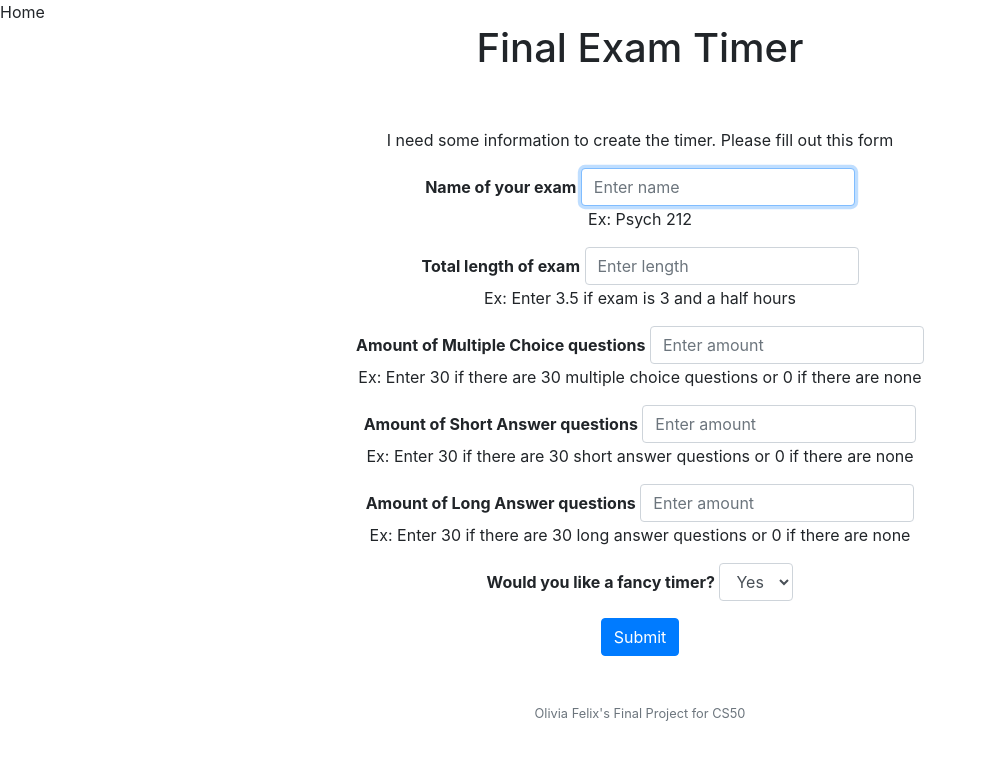
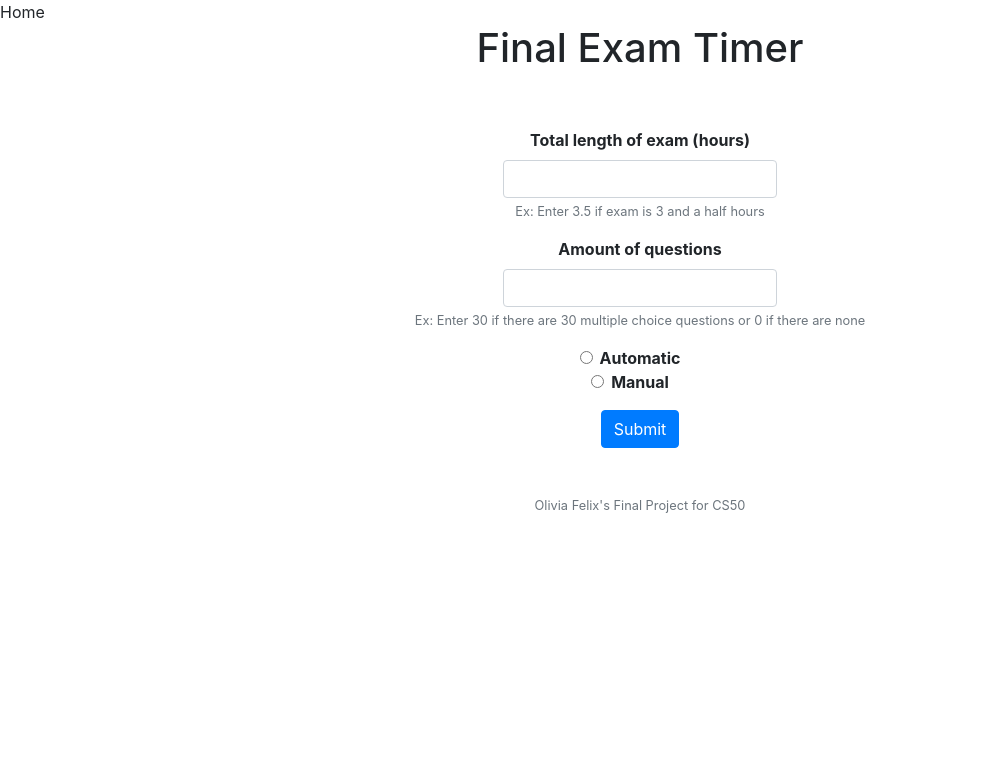
Before and after one commit to oliviaflexx/final_project, a Flask app: page / in a window 1280 px wide. Shown: the top 760 px of the page, without its empty margins (0-986 px from the left). Run offline with Flask 2, Linux system fonts and the light colour scheme; some libraries are stand-ins or nearby versions.

Commit message:
cleaned up and ready to style

```diff
--- a/application.py
+++ b/application.py
@@ -34,28 +34,27 @@ db = SQL("sqlite:///timer.db")
 def index():
     """"Fill out form"""
     if request.method == "POST":
-        exam_name = request.form.get("exam_name")
         length = request.form.get("length")
         mc_count = request.form.get("mc_count")
-        sa_count = request.form.get("sa_count")
-        la_count = request.form.get("la_count")
         typet = request.form.get("typet")
-        print("typet")
-        print(typet)
 
         if not length:
-            return render_template("sorry.html")
-        if not (mc_count or sa_count or la_count):
-            return render_template("sorry.html")
+            sorry = "You didn't enter an exam length"
+            return render_template("sorry.html", sorry=sorry)
+        if not mc_count:
+            sorry = "You didn't enter an amount of questions"
+            return render_template("sorry.html", sorry=sorry)
 
-        if (typet == 'yes'):
-            return render_template("fancytimer.html", exam_name=exam_name, length=length, mc_count=mc_count, sa_count=sa_count, la_count=la_count)
+        if (typet == 'manual'):
+            return render_template("fancytimer.html", length=length, mc_count=mc_count)
         else:
-            return render_template("regulartimer.html", exam_name=exam_name, length=length, mc_count=mc_count, sa_count=sa_count, la_count=la_count)
+            return render_template("regulartimer.html", length=length, mc_count=mc_count)
     else:
         return render_template("index.html")
 
-@app.route("/timer", methods=["GET"])
-def timer():
-    """Show timer"""
-    return render_template("timer.html")
+@app.route("/sorry", methods=["GET", "POST"])
+def sorry():
+    if request.method == "POST":
+        return redirect("/")
+    else:
+        return render_template("sorry.html")
--- a/static/regulartimer.js
+++ b/static/regulartimer.js
@@ -52,7 +52,7 @@ function initializeClockp(id, endtime, pendtime) {
   const pminutesSpan = clock.querySelector('.pminutes');
   const psecondsSpan = clock.querySelector('.pseconds');
   var treset = 1;
-  document.getElementById('question').innerHTML = up;
+  document.getElementById('question').innerHTML = "Question #" + up;
 
   function updateClockp() {
     const t = getTimeRemaining(pendtime);
@@ -76,7 +76,7 @@ function initializeClockp(id, endtime, pendtime) {
       const qdeadline = makeQuestionDeadline(length, mc_count);
       initializeClockp('pclockdiv', deadline, qdeadline);
       up = up + 1;
-      document.getElementById('question').innerHTML = up;
+      document.getElementById('question').innerHTML = "Question # " + up;
       treset = 1;
     }
   }
--- a/templates/fancytimer.html
+++ b/templates/fancytimer.html
@@ -2,8 +2,7 @@
 
 {% block main %}
 
-<p>This is where the timer will go</p>
-<h1>Countdown Clock</h1>
+<h1>{{ exam_name }} Countdown Clock</h1>
 <div>
   <button id="start">Begin</button>
 </div>
@@ -24,7 +23,6 @@
 
 <div>
   <h1><span id="question"></span></h1>
-  <span id="demo"></span>
 </div>
 <div id="pclockdiv">
   <div>
--- a/templates/index.html
+++ b/templates/index.html
@@ -1,39 +1,24 @@
 {% extends "layout.html" %}
 
 {% block main %}
-<p>I need some information to create the timer. Please fill out this form</p>
 <form action="/" method="post">
         <div class="form-group">
-            <label for "exam_name">Name of your exam</label>
-            <input autocomplete="off" autofocus class="form-control" name="exam_name" placeholder="Enter name" type="text">
-            <p class="example">Ex: Psych 212</p>
+            <label for "length">Total length of exam (hours)</label>
+            <br>
+            <input class="form-control" name="length" type="text">
+            <small id="example" class="form-text text-muted">Ex: Enter 3.5 if exam is 3 and a half hours</small>
         </div>
         <div class="form-group">
-            <label for "length">Total length of exam</label>
-            <input class="form-control" name="length" placeholder="Enter length" type="text">
-            <p class="example">Ex: Enter 3.5 if exam is 3 and a half hours</p>
+            <label for "mc_count">Amount of questions</label>
+            <br>
+            <input class="form-control" name="mc_count" type="text">
+            <small id="example" class="form-text text-muted">Ex: Enter 30 if there are 30 multiple choice questions or 0 if there are none</small>
         </div>
         <div class="form-group">
-            <label for "mc_count">Amount of Multiple Choice questions</label>
-            <input class="form-control" name="mc_count" placeholder="Enter amount" type="text">
-            <p class="example">Ex: Enter 30 if there are 30 multiple choice questions or 0 if there are none</p>
-        </div>
-        <div class="form-group">
-            <label for "sa_count">Amount of Short Answer questions</label>
-            <input class="form-control" name="sa_count" placeholder="Enter amount" type="text">
-            <p class="example">Ex: Enter 30 if there are 30 short answer questions or 0 if there are none</p>
-        </div>
-        <div class="form-group">
-            <label for "exam_name">Amount of Long Answer questions</label>
-            <input class="form-control" name="la_count" placeholder="Enter amount" type="text">
-            <p class="example">Ex: Enter 30 if there are 30 long answer questions or 0 if there are none</p>
-        </div>
-        <div class="form-group">
-              <label for="typet">Would you like a fancy timer?</label>
-              <select class="form-control" name="typet">
-                    <option value="yes">Yes</option>
-                    <option value="no">No</option>
-              </select>
+            <input class="form-check-input" type="radio" name="typet" value="automatic">
+            <label class="form-check-label" for="typet">Automatic</label> <br>
+            <input class="form-check-input" type="radio" name="typet" value="manual">
+            <label class="form-check-label" for="typet">Manual</label>
         </div>
         <button class="btn btn-primary" type="submit">Submit</button>
     </form>
--- a/templates/regulartimer.html
+++ b/templates/regulartimer.html
@@ -2,8 +2,7 @@
 
 {% block main %}
 
-<p>This is where the timer will go</p>
-<h1>Countdown Clock</h1>
+<h1>{{ exam_name }} Countdown Clock</h1>
 <div>
   <button id="start">Begin</button>
 </div>
@@ -23,7 +22,7 @@
 </div>
 
 <div>
-  <h1>Question # <span id="question"></span></h1>
+  <h1><span id="question"></span></h1>
 </div>
 <div id="pclockdiv">
   <div>
--- a/templates/sorry.html
+++ b/templates/sorry.html
@@ -1,5 +1,8 @@
 {% extends "layout.html" %}
 
 {% block main %}
-<p>Something fucked up</p>
+<h2>Error: {{ sorry }}</h2>
+<form action="/sorry" method="post">
+    <button class="btn btn-primary" type=submit>Go Back</button>
+</form>
 {% endblock %}
--- a/templates/timer.html
+++ b/templates/timer.html
@@ -2,7 +2,6 @@
 
 {% block main %}
 
-<p>This is where the timer will go</p>
 <h1>Countdown Clock</h1>
 <div>
   <button id="start">Begin</button>
```
Also changed, not shown: favicon_io/android-chrome-192x192.png (added), favicon_io/android-chrome-512x512.png (added), favicon_io/apple-touch-icon.png (added), favicon_io/favicon-16x16.png (added), favicon_io/favicon-32x32.png (added), favicon_io/site.webmanifest (added), static/fancytimer.js (line endings or trailing spaces), timer.db (added).
